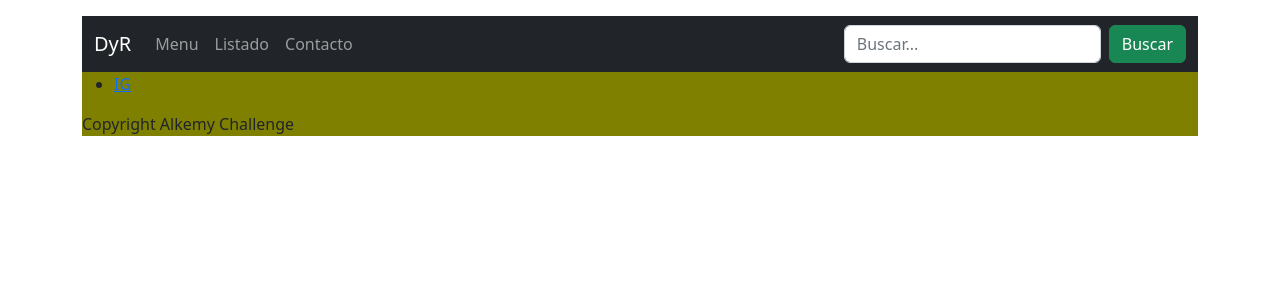
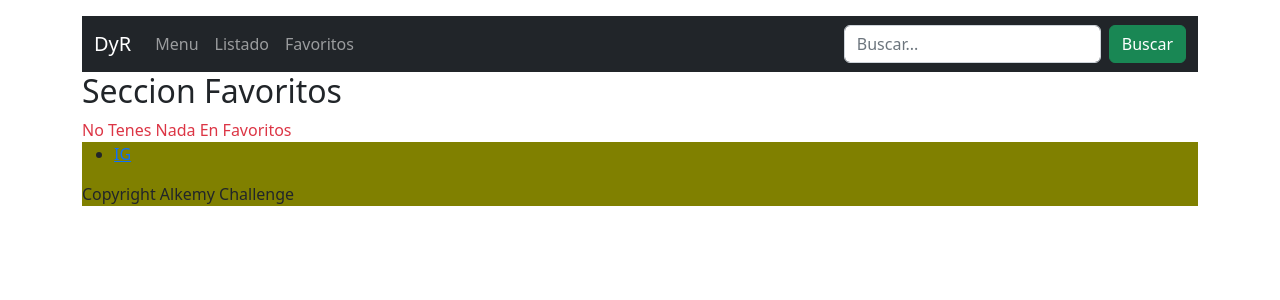
Before and after one commit to damianfe/react-1-alkemy, a React (Create React App) app: page /favoritos in a window 1280 px wide. Shown: the top 300 px of the page. Built offline with nearby package versions, Linux system fonts and the light colour scheme; sample sign-in values are in the browser's storage.

Commit message:
Search and favorites done

```diff
--- a/src/App.js
+++ b/src/App.js
@@ -1,4 +1,5 @@
 //Librerias
+import{useState,useEffect} from 'react';
 import { Switch, Route } from 'react-router-dom';
 
 //Componentes
@@ -6,6 +7,7 @@ import Login from './components/Login';
 import Listado from './components/Listado';
 import Detalle from './components/Detalle';
 import Resultados from './components/Resultados';
+import Favoritos from './components/Favoritos';
 import Header from './components/Header';
 import Footer from './components/Footer';
 
@@ -14,7 +16,22 @@ import './css/app.css';
 import './css/bootstrap.min.css';
 
 function App() {
+  const [favorites, setFavorites]= useState([]);
 
+useEffect(()=>{
+const favsInLocal = localStorage.getItem('favs');
+ console.log(favsInLocal);
+ if(favsInLocal != null){
+const favsArray = JSON.parse(favsInLocal);
+
+setFavorites(favsArray)
+
+}
+
+},[])
+
+
+  const addOrRemoveFromFavs = e => {
     const favMovies = localStorage.getItem('favs');
 
     let tempMovieInFavs;
@@ -24,9 +41,7 @@ function App() {
     } else {
       tempMovieInFavs = JSON.parse(favMovies);
     }
-  console.log(tempMovieInFavs)
 
-  const addOrRemoveFromFavs = e => {
     const btn = e.currentTarget;
     const parent = btn.parentElement;
     const imgURL = parent.querySelector('img').getAttribute('src');
@@ -42,12 +57,14 @@ function App() {
     if (!movieIsInArray) {
       tempMovieInFavs.push(movieData);
       localStorage.setItem('favs', JSON.stringify(tempMovieInFavs));
+      setFavorites(tempMovieInFavs);
       console.log('se agrego la pelicula')
     } else {
       let moviesLeft = tempMovieInFavs.filter(oneMovie => {
         return oneMovie.id !== movieData.id
       });
       localStorage.setItem('favs', JSON.stringify(moviesLeft));
+      setFavorites(moviesLeft);
       console.log('se elimino la pelicula');
     }
 
@@ -55,13 +72,14 @@ function App() {
   }
   return (
     <div className="container mt-3">
-      <Header />
+      <Header favorites={favorites} />
 
       <Switch>
         <Route exact path="/" component={ Login } />
         <Route path="/listado" render={ (props) => <Listado addOrRemoveFromFavs={ addOrRemoveFromFavs }{ ...props } /> } />
         <Route path="/detalle" component={ Detalle } />
-        <Route path="/resultados" component={ Resultados } />
+        <Route path="/resultados" render={ (props) => <Resultados addOrRemoveFromFavs={ addOrRemoveFromFavs }{ ...props }/> }/>
+        <Route path="/favoritos" render={ (props) => <Favoritos favorites={favorites} addOrRemoveFromFavs={ addOrRemoveFromFavs }{ ...props }/> }/>
 
       </Switch>
       <Footer />
--- /dev/null
+++ b/src/components/Favoritos.js
@@ -0,0 +1,46 @@
+import {Link, Redirect, } from 'react-router-dom';
+
+function Favoritos (props){
+    let token = sessionStorage.getItem('token');
+
+
+
+return(
+<>
+{ !token && <Redirect to="/" /> }
+
+<h2>Seccion Favoritos</h2>
+<div className='row'>
+    {!props.favorites.length && <div className="col-12 text-danger">No Tenes Nada En Favoritos</div>}
+                {
+                    props.favorites.map((oneMovie, idx) => {
+                        return (
+
+                            <div className="col-3" key={idx} >
+                                <div className="card my-4">
+                                    <img src={oneMovie.imgURL} className="card-img-top" alt="Detalle del Producto" />
+
+                                    <button className='favourite-btn'
+                                    onClick={props.addOrRemoveFromFavs}
+                                    data-movie-id={oneMovie.id}
+                                    >🖤</button>
+
+                                    <div className="card-body">
+                                        <h5 className="card-title">{oneMovie.title.substring(0, 30)}...</h5>
+                                        <p className="card-text">{oneMovie.overview.substring(0, 100)}</p>
+                                        <Link to={`/detalle?movieID=${oneMovie.id}`} className="btn btn-primary">view detail</Link>
+                                    </div>
+                                </div>
+                            </div>
+                        )
+                    })
+                }
+
+
+            </div>
+</>
+
+
+)
+}
+export default Favoritos;
--- a/src/components/Header.js
+++ b/src/components/Header.js
@@ -1,34 +1,39 @@
-import{Link} from 'react-router-dom';
+import { Link } from 'react-router-dom';
 
 //components
 import Buscador from './Buscador';
 
-function Header (){
+function Header(props) {
     return (
 
         <header>
             <nav className='navbar navbar-expand-lg navbar-dark bg-dark'>
                 <div className='container'>
-                <Link className='navbar-brand'to="/">DyR</Link>
+                    <Link className='navbar-brand' to="/">DyR</Link>
                     <button className='navbar-toggler' type='button' data-bs-toggle='collapse' data-bs-target="#navbarNav" aria-controls="navbarNav" aria-expanded="false" aria-label='toggle-navigation'>
                         <span className='navbar-toggle-icon'></span>
                     </button>
                     <div className='collapse navbar-collapse' id="navbarNav">
                         <ul className='navbar-nav'>
                             <li className='nav-item'>
-                    <Link className='nav-link'to="/">Menu</Link>
+                                <Link className='nav-link' to="/">Menu</Link>
                             </li>
                             <li className='nav-item'>
-                    <Link className='nav-link'to="/listado">Listado</Link>
+                                <Link className='nav-link' to="/listado">Listado</Link>
                             </li>
                             <li className='nav-item'>
-                    <Link className='nav-link'to="/">Contacto</Link>
+                                <Link className='nav-link' to="/favoritos">Favoritos</Link>
+                            </li>
+                            <li className='nav-item d-flex align-items-center'>
+                                <span className='text-success '>
+                                    { props.favorites.length > 0 && <>Peliculas en favoritos:{ props.favorites.length }</> }
+                                </span>
                             </li>
 
                         </ul>
 
                     </div>
-           <Buscador/>
+                    <Buscador />
                 </div>
             </nav>
         </header>
--- a/src/components/Resultados.js
+++ b/src/components/Resultados.js
@@ -3,7 +3,7 @@ import { Link } from 'react-router-dom';
 import swal from '@sweetalert/with-react';
 import axios from 'axios';
 
-function Resultados() {
+function Resultados(props) {
     let query = new URLSearchParams(window.location.search);
     let keyword = query.get('keyword');
 const [moviesResults, setMoviesResults] = useState([]);
@@ -37,6 +37,10 @@ useEffect(()=>{
                             <div className="col-4" key={idx} >
                                 <div className="card my-4">
                                     <img src={`https://image.tmdb.org/t/p/w500/${oneMovie.poster_path}`} class="card-img-top" alt="Detalle del Producto" />
+                                    <button className='favourite-btn'
+                                    onClick={props.addOrRemoveFromFavs}
+                                    data-movie-id={oneMovie.id}
+                                    >🖤</button>
                                     <div className="card-body">
                                         <h5 className="card-title">{oneMovie.title.substring(0, 30)}...</h5>
                                         <p className="card-text">{oneMovie.overview.substring(0, 100)}</p>
```
Lines whose indentation alone changed are shown as unchanged.
